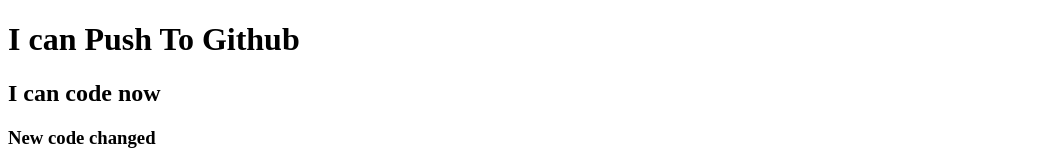
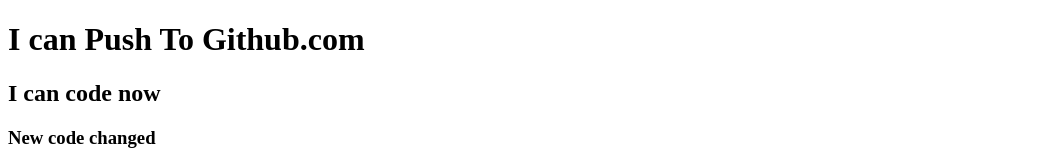
Before and after one commit to Foysaljoarder/my-second-repo, a plain HTML site: page index.html in a window 1280 px wide. Shown: the top 160 px of the page, without its empty margins (0-1063 px from the left). Drawn offline with Linux system fonts and the light colour scheme.

Commit message:
added new thing

```diff
--- a/index.html
+++ b/index.html
@@ -8,7 +8,7 @@
     <link rel="stylesheet" href="style.css">
 </head>
 <body>
-    <h1>I can Push To Github</h1>
+    <h1>I can Push To Github.com</h1>
     <h2>I can code now</h2>
     <h3>New code changed</h3>
     <p>I am coding now</p>
```
